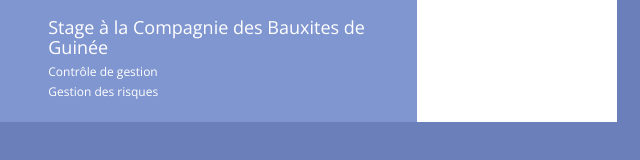
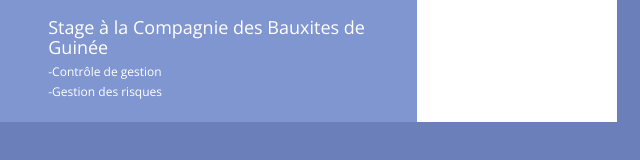
Before and after one commit to GoumouJB/GoumouCV, a plain HTML site: page index.html in a window 1280 px wide. Shown: the part 1208-1368 px from the top of the page, 523-1163 px from the left. Drawn offline with nearby package versions, Linux system fonts and the light colour scheme; a web font is replaced by a local one.

Commit message:
premier cv

```diff
--- a/index.html
+++ b/index.html
@@ -160,8 +160,8 @@
 	            </div>
 	            <div class="r_ed_right">
 	              <p>Stage à la Compagnie des Bauxites de Guinée</p>
-	              <p>Contrôle de gestion</p>
-				  <p>Gestion des risques</p>
+	              <p>-Contrôle de gestion</p>
+				  <p>-Gestion des risques</p>
 	            </div>
 	          </li>
 	        </ul>
```
